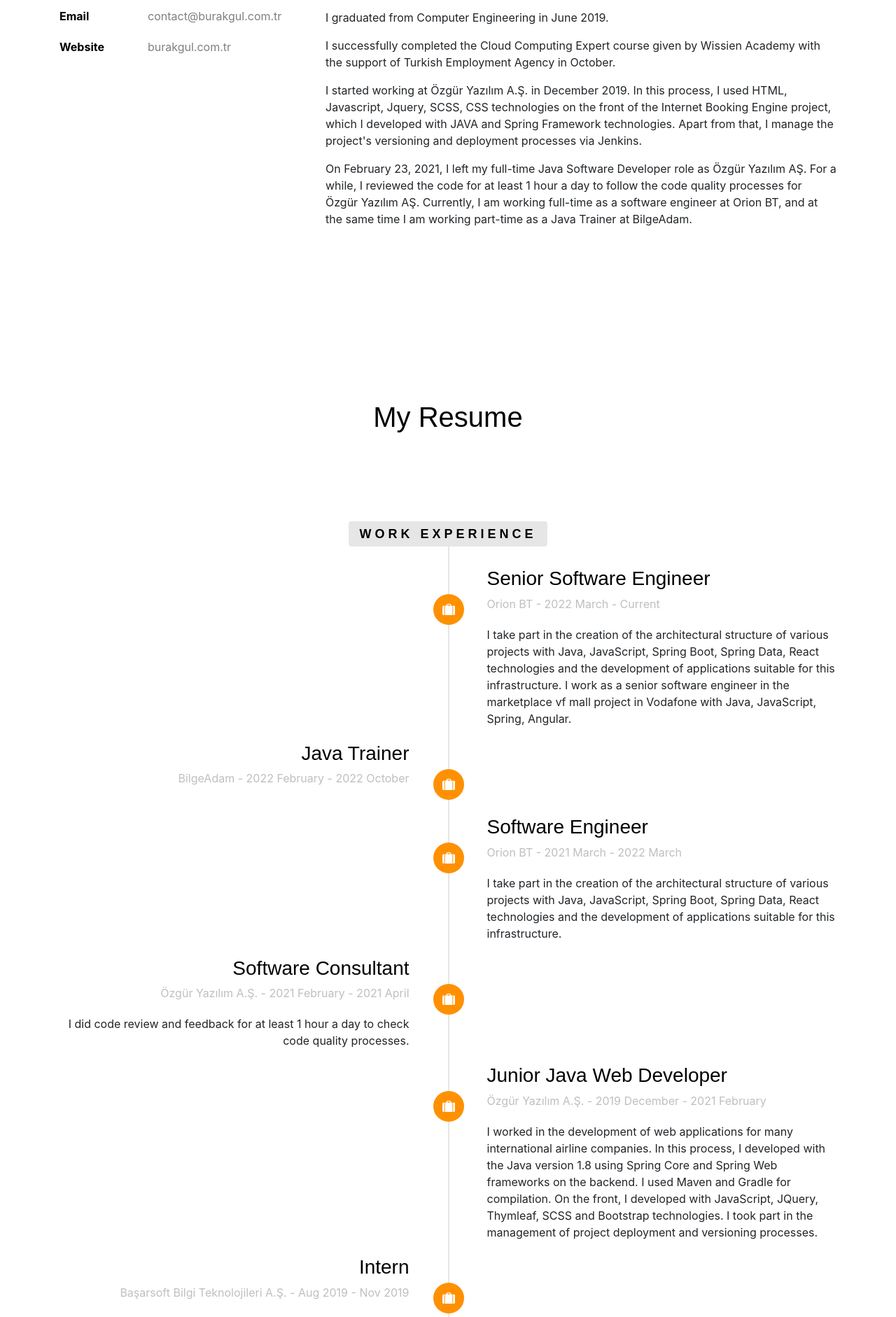
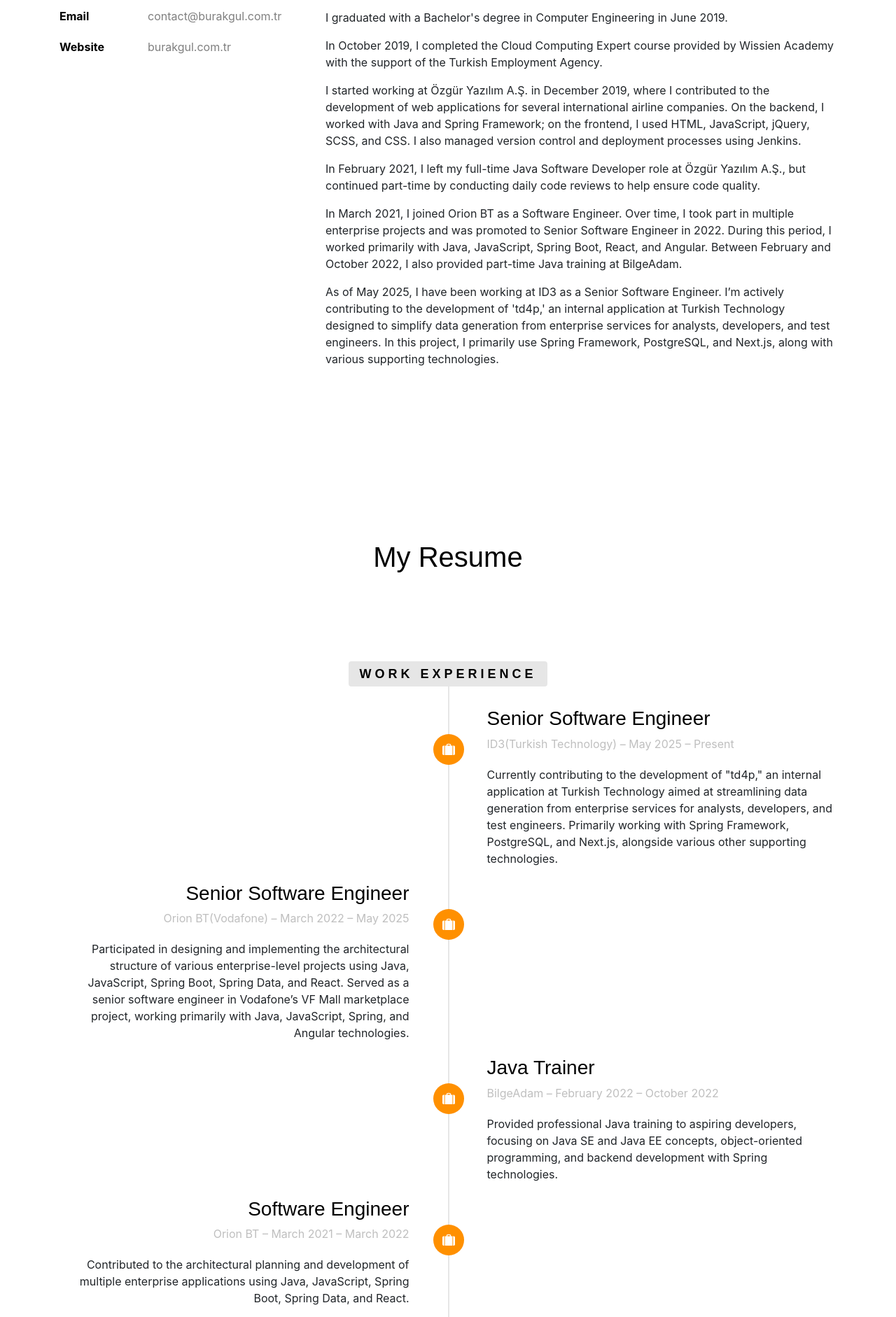
Before and after one commit to burakkggul/profile, a React (Create React App) app: page / in a window 1280 px wide. Shown: the part 1105-2987 px from the top of the page at 70% size. Built offline with nearby package versions, Linux system fonts and the light colour scheme.

Commit message:
resume updated.

```diff
--- a/public/index.html
+++ b/public/index.html
@@ -14,6 +14,18 @@
     />
     <link rel="manifest" href="%PUBLIC_URL%/manifest.json" />
     <title>Burak GÜL</title>
+    <script>
+      var _paq = window._paq = window._paq || [];
+      _paq.push(['trackPageView']);
+      _paq.push(['enableLinkTracking']);
+      (function() {
+        var u="https://ua.burakgul.com.tr/";
+        _paq.push(['setTrackerUrl', u+'matomo.php']);
+        _paq.push(['setSiteId', '2']);
+        var d=document, g=d.createElement('script'), s=d.getElementsByTagName('script')[0];
+        g.async=true; g.src=u+'matomo.js'; s.parentNode.insertBefore(g,s);
+      })();
+    </script>
   </head>
   <body>
     <noscript>You need to enable JavaScript to run this app.</noscript>
--- a/src/profileInit.js
+++ b/src/profileInit.js
@@ -33,10 +33,12 @@
     content: {
       title: "Hello There!",
       paragraphs: [
-        "I graduated from Computer Engineering in June 2019.",
-        "I successfully completed the Cloud Computing Expert course given by Wissien Academy with the support of Turkish Employment Agency in October.",
-        "I started working at Özgür Yazılım A.Ş. in December 2019. In this process, I used HTML, Javascript, Jquery, SCSS, CSS technologies on the front of the Internet Booking Engine project, which I developed with JAVA and Spring Framework technologies. Apart from that, I manage the project's versioning and deployment processes via Jenkins.",
-        "On February 23, 2021, I left my full-time Java Software Developer role as Özgür Yazılım AŞ. For a while, I reviewed the code for at least 1 hour a day to follow the code quality processes for Özgür Yazılım AŞ. Currently, I am working full-time as a software engineer at Orion BT, and at the same time I am working part-time as a Java Trainer at BilgeAdam."
+        "I graduated with a Bachelor's degree in Computer Engineering in June 2019.",
+        "In October 2019, I completed the Cloud Computing Expert course provided by Wissien Academy with the support of the Turkish Employment Agency.",
+        "I started working at Özgür Yazılım A.Ş. in December 2019, where I contributed to the development of web applications for several international airline companies. On the backend, I worked with Java and Spring Framework; on the frontend, I used HTML, JavaScript, jQuery, SCSS, and CSS. I also managed version control and deployment processes using Jenkins.",
+        "In February 2021, I left my full-time Java Software Developer role at Özgür Yazılım A.Ş., but continued part-time by conducting daily code reviews to help ensure code quality.",
+        "In March 2021, I joined Orion BT as a Software Engineer. Over time, I took part in multiple enterprise projects and was promoted to Senior Software Engineer in 2022. During this period, I worked primarily with Java, JavaScript, Spring Boot, React, and Angular. Between February and October 2022, I also provided part-time Java training at BilgeAdam.",
+        "As of May 2025, I have been working at ID3 as a Senior Software Engineer. I’m actively contributing to the development of 'td4p,' an internal application at Turkish Technology designed to simplify data generation from enterprise services for analysts, developers, and test engineers. In this project, I primarily use Spring Framework, PostgreSQL, and Next.js, along with various supporting technologies."
       ],
     },
   },
@@ -47,52 +49,53 @@
         title: "Work Experience",
         icon: "icon-suitcase",
         timelines: [
-
           {
             title: "Senior Software Engineer",
-            company: "Orion BT - 2022 March - Current",
-            body:"I take part in the creation of the architectural structure of various projects with Java, JavaScript, Spring Boot, Spring Data, React technologies and the development of applications suitable for this infrastructure. I work as a senior software engineer in the marketplace vf mall project in Vodafone with Java, JavaScript, Spring, Angular."
+            company: "ID3(Turkish Technology) – May 2025 – Present",
+            body: 'Currently contributing to the development of "td4p," an internal application at Turkish Technology aimed at streamlining data generation from enterprise services for analysts, developers, and test engineers. Primarily working with Spring Framework, PostgreSQL, and Next.js, alongside various other supporting technologies.'
+          },
+          {
+            title: "Senior Software Engineer",
+            company: "Orion BT(Vodafone) – March 2022 – May 2025",
+            body: "Participated in designing and implementing the architectural structure of various enterprise-level projects using Java, JavaScript, Spring Boot, Spring Data, and React. Served as a senior software engineer in Vodafone’s VF Mall marketplace project, working primarily with Java, JavaScript, Spring, and Angular technologies."
           },
           {
             title: "Java Trainer",
-            company: "BilgeAdam - 2022 February - 2022 October",
-            body:""
+            company: "BilgeAdam – February 2022 – October 2022",
+            body: "Provided professional Java training to aspiring developers, focusing on Java SE and Java EE concepts, object-oriented programming, and backend development with Spring technologies."
           },
           {
             title: "Software Engineer",
-            company: "Orion BT - 2021 March - 2022 March",
-            body:"I take part in the creation of the architectural structure of various projects with Java, JavaScript, Spring Boot, Spring Data, React technologies and the development of applications suitable for this infrastructure."
+            company: "Orion BT – March 2021 – March 2022",
+            body: "Contributed to the architectural planning and development of multiple enterprise applications using Java, JavaScript, Spring Boot, Spring Data, and React."
           },
           {
             title: "Software Consultant",
-            company: "Özgür Yazılım A.Ş. - 2021 February - 2021 April",
-            body:"I did code review and feedback for at least 1 hour a day to check code quality processes."
+            company: "Özgür Yazılım A.Ş. – February 2021 – April 2021",
+            body: "Conducted daily code reviews and provided technical feedback to ensure code quality and adherence to development best practices."
           },
           {
             title: "Junior Java Web Developer",
-            company: "Özgür Yazılım A.Ş. - 2019 December - 2021 February",
-            body:"I worked in the development of web applications for many international airline companies. In this process, I developed with the Java version 1.8 using Spring Core and Spring Web frameworks on the backend. I used Maven and Gradle for compilation. On the front, I developed with JavaScript, JQuery, Thymleaf, SCSS and Bootstrap technologies. I took part in the management of project deployment and versioning processes."
+            company: "Özgür Yazılım A.Ş. – December 2019 – February 2021",
+            body: "Worked on the development of web applications for several international airline companies. Used Java 1.8 with Spring Core and Spring Web on the backend, and JavaScript, JQuery, Thymeleaf, SCSS, and Bootstrap on the frontend. Managed deployment and versioning processes, and utilized both Maven and Gradle for build automation."
           },
           {
             title: "Intern",
-            company: "Başarsoft Bilgi Teknolojileri A.Ş. - Aug 2019 - Nov 2019",
-            body:
-              'I developed my "Issue Management" application in this period. Issue Management create Restful API using the Spring Framework. PostgreSQL integration with JPA Provider Hibernate and Abstraction Spring Data JPA.Maven is used for project dependency management and build automation. RestFul APIs were created with Spring. Documentation of RestApi was created using the SpringFox Swagger 2 specification. Api tests were performed with postman.'
+            company: "Başarsoft Bilgi Teknolojileri A.Ş. – August 2019 – November 2019",
+            body: 'Developed a “Issue Management” web application using Spring Framework. Integrated PostgreSQL via JPA with Hibernate and Spring Data JPA. Managed dependencies with Maven and documented REST APIs using SpringFox (Swagger 2). Performed API testing using Postman.'
           },
           {
             title: "Intern",
-            company:
-              "Turkey Republic Ministry of Education - Jul 2018 - Sep 2018",
-            body:
-              "In part of my internship, I was interested in support and network management for the end user within the Department of Information Infrastructure Systems and Support Services.In the other part of my internship, I developed Employee Record Automation desktop app using the Java's Swing library within the Department of Educational Information Systems."
+            company: "Ministry of National Education, Republic of Turkey – July 2018 – September 2018",
+            body: 'Handled end-user support and network management within the Information Infrastructure Systems and Support Services Department. Also developed an Employee Record Automation desktop application using Java Swing within the Educational Information Systems Department.'
           },
           {
             title: "Intern",
-            company: "Tiga Bilgi Teknolojileri A.Ş. - Jul 2017 - Aug 2017",
-            body:
-              "I developed a elevator tracking application using HTML5, CSS3, Javascript and Jquery.In the backend, I have developed an application that generates JSON data in Java to simulate the elevator."
+            company: "Tiga Bilgi Teknolojileri A.Ş. – July 2017 – August 2017",
+            body: 'Developed an elevator tracking simulation application using HTML5, CSS3, JavaScript, and jQuery on the frontend. On the backend, created a Java application that generates JSON data to simulate elevator behavior.'
           },
         ],
+
       },
       {
         title: "Education",
@@ -137,7 +140,7 @@
       },
       {
         name: "GNU/Linux",
-        value: "90%",
+        value: "95%",
       },
       {
         name: "Thymleaf",
@@ -145,6 +148,10 @@
       },
       {
         name: "React",
+        value: "95%",
+      },
+      {
+        name: "Next.JS",
         value: "95%",
       },
       {
@@ -189,7 +196,7 @@
       },
       {
         name:"Nginx",
-        value:"80%"
+        value:"90%"
       },
       {
         name:"Representational State Transfer (REST)",
@@ -197,7 +204,7 @@
       },
       {
         name:"Jenkins",
-        value:"70%"
+        value:"90%"
       },
       {
         name:"Kafka",
```
